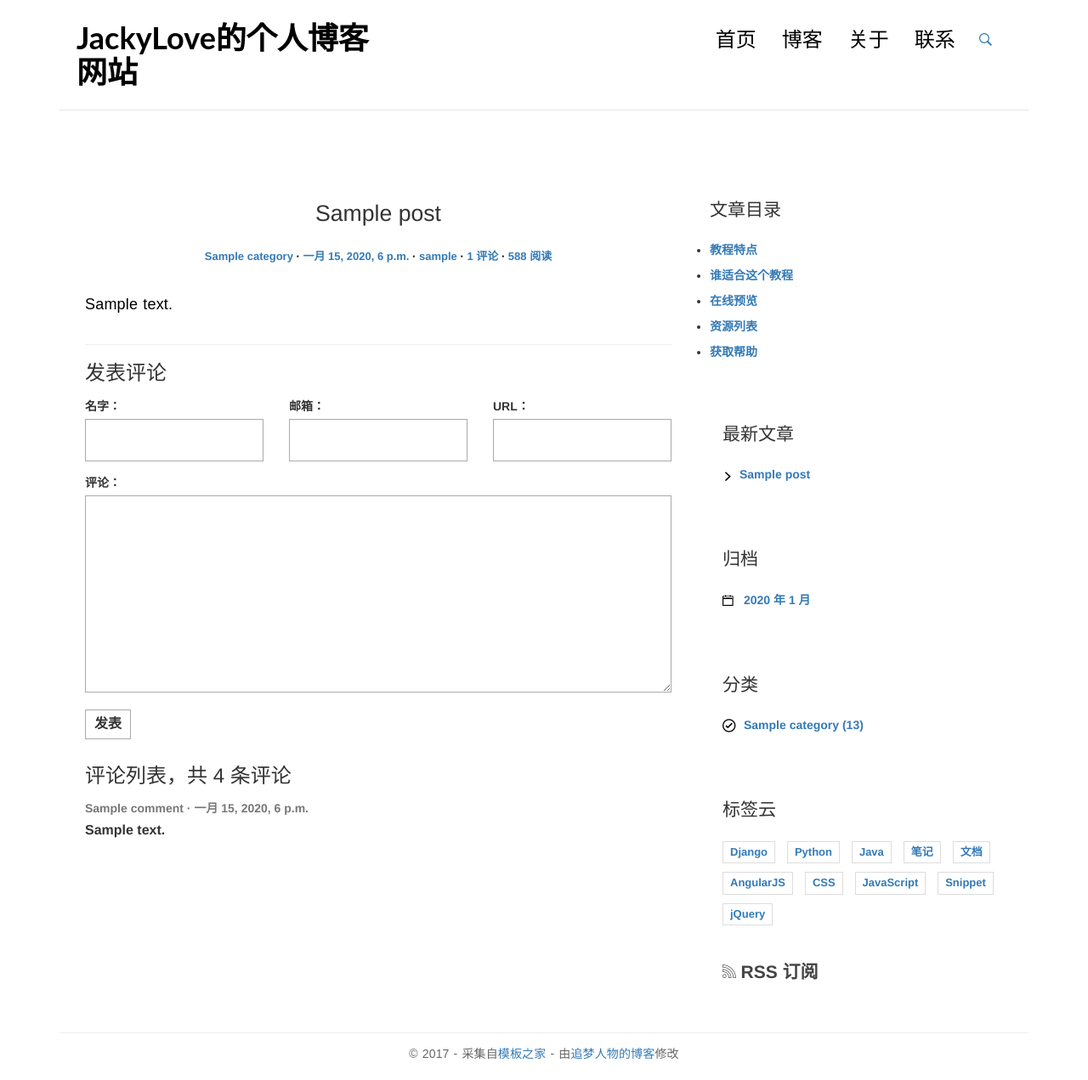
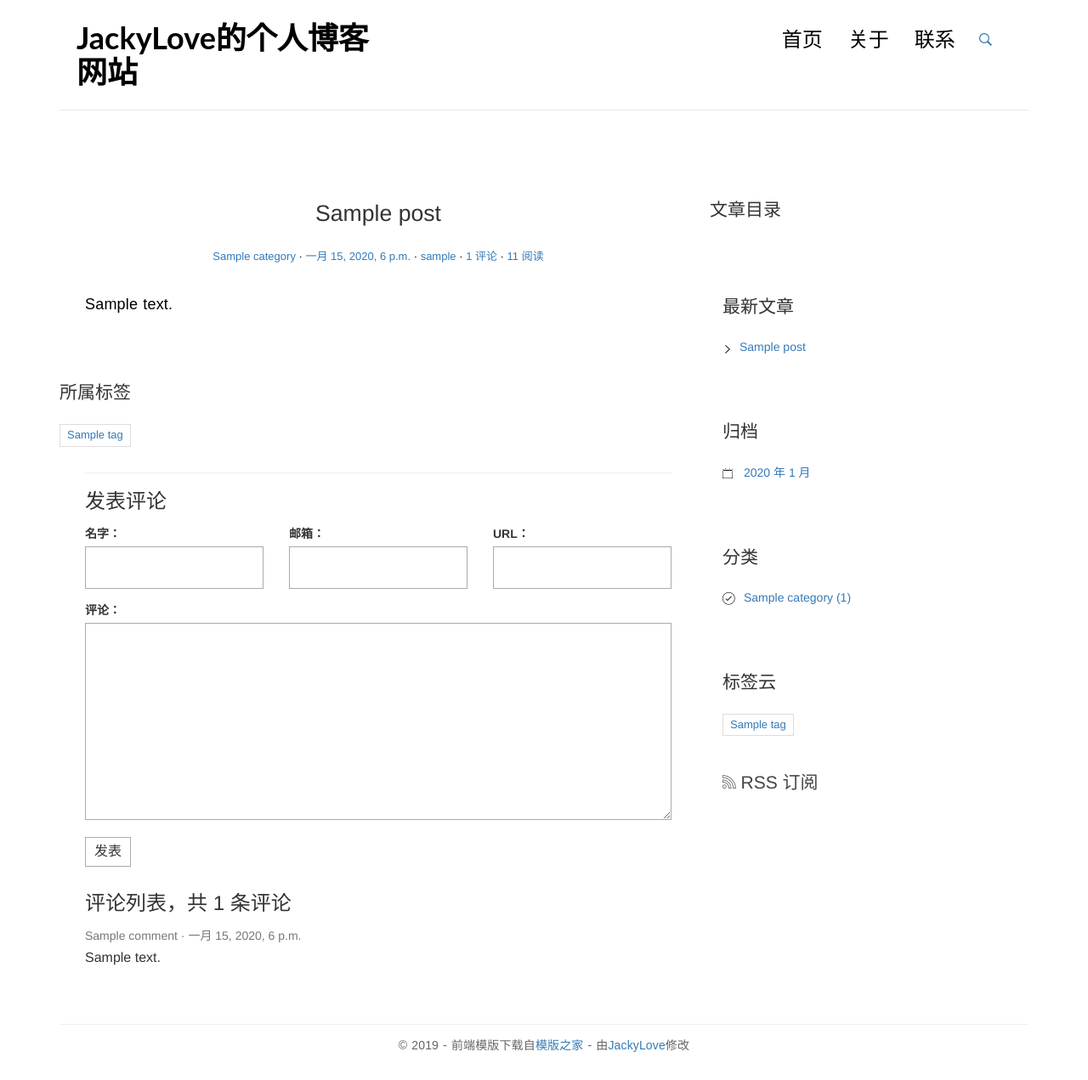
Before and after one commit to jacklov3/Django-blog, a Django app: page /post/1/ in a window 1280 px wide. Shown: the whole page at 85% size. After the commit the page ends 1238 px from the top, so only its background shows below. Run offline with Django 3.2, Linux system fonts and the light colour scheme; tables that the repository leaves empty hold one stand-in row (values such as "Sample post"); some libraries are stand-ins or nearby versions.

Commit message:
完善博客

```diff
--- a/Django_blog/urls.py
+++ b/Django_blog/urls.py
@@ -15,9 +15,11 @@
 """
 from django.contrib import admin
 from django.urls import path,include
+from blog.feeds import AllPostsRssFeed
 
 urlpatterns = [
     path('admin/', admin.site.urls),
     path('',include('blog.urls')),
     path('',include('comments.urls')),
+    path('all/rss/',AllPostsRssFeed(),name='rss'),
 ]
--- a/blog/templates/base.html
+++ b/blog/templates/base.html
@@ -30,7 +30,7 @@
         <div class="row">
             <div class="col-md-4 col-sm-5 col-xs-8">
                 <div class="logo">
-                    <h1><a href="{% url 'blog:index' %}"><b>JackyLove的个人博客网站</a></h1>
+                    <h1><a href="{% url 'blog:index' %}"><b>JackyLove的个人博客网站</b></a></h1>
                 </div>
             </div><!-- col-md-4 -->
             <div class="col-md-8 col-sm-7 col-xs-4">
@@ -43,10 +43,9 @@
 
                     <div class="collapse navbar-collapse" id="bs-example-navbar-collapse-1">
                         <ul class="nav navbar-nav navbar-right">
-                            <li class="cl-effect-11"><a href="index.html" data-hover="首页">首页</a></li>
-                            <li class="cl-effect-11"><a href="full-width.html" data-hover="博客">博客</a></li>
-                            <li class="cl-effect-11"><a href="about.html" data-hover="关于">关于</a></li>
-                            <li class="cl-effect-11"><a href="contact.html" data-hover="联系">联系</a></li>
+                            <li class="cl-effect-11"><a href="{% url 'blog:index' %}" data-hover="首页">首页</a></li>
+                            <li class="cl-effect-11"><a href="{% url 'blog:about' %}" data-hover="关于">关于</a></li>
+                            <li class="cl-effect-11"><a href="{% url 'blog:contact' %}" data-hover="联系">联系</a></li>
                         </ul>
                     </div><!-- /.navbar-collapse -->
                 </nav>
@@ -63,8 +62,8 @@
         </div>
     </header>
 </div>
-<div class="copyrights">Collect from <a href="http://www.cssmoban.com/">网页模板</a></div>
-<div class="copyrights">Modified by <a href="http://zmrenwu.com/">JackyLove的博客</a></div>
+{#<div class="copyrights">Collect from <a href="http://www.cssmoban.com/">网页模板</a></div>#}
+{#<div class="copyrights">Modified by <a href="https://www.jackylove.me/">JackyLove的博客</a></div>#}
 
 <div class="content-body">
     <div class="container">
@@ -109,7 +108,8 @@
                     <ul>
                         {% for category in category_list %}
                         <li>
-                            <a href="{% url 'blog:category' category.pk %}">{{ category.name }} <span class="post-count">(13)</span></a>
+                            <a href="{% url 'blog:category' category.pk %}">{{ category.name }}
+                                <span class="post-count">({{ category.num_posts }})</span></a>
                         </li>
                         {% empty %}
                         暂无分类!
@@ -119,41 +119,19 @@
 
                 <div class="widget widget-tag-cloud">
                     <h3 class="widget-title">标签云</h3>
+                    {% get_tags as tag_list %}
                     <ul>
+                        {% for tag in tag_list %}
                         <li>
-                            <a href="#">Django</a>
+                            <a href="{% url 'blog:tag' tag.pk %}">{{ tag.name }}</a>
                         </li>
-                        <li>
-                            <a href="#">Python</a>
-                        </li>
-                        <li>
-                            <a href="#">Java</a>
-                        </li>
-                        <li>
-                            <a href="#">笔记</a>
-                        </li>
-                        <li>
-                            <a href="#">文档</a>
-                        </li>
-                        <li>
-                            <a href="#">AngularJS</a>
-                        </li>
-                        <li>
-                            <a href="#">CSS</a>
-                        </li>
-                        <li>
-                            <a href="#">JavaScript</a>
-                        </li>
-                        <li>
-                            <a href="#">Snippet</a>
-                        </li>
-                        <li>
-                            <a href="#">jQuery</a>
-                        </li>
+                        {% empty %}
+                        暂时无标签!
+                        {% endfor %}
                     </ul>
                 </div>
                 <div class="rss">
-                    <a href=""><span class="ion-social-rss-outline"></span> RSS 订阅</a>
+                    <a href="{% url 'rss' %}"><span class="ion-social-rss-outline"></span> RSS 订阅</a>
                 </div>
 
             </aside>
@@ -164,9 +142,9 @@
     <div class="container">
         <div class="row">
             <div class="col-md-12">
-                <p class="copyright">&copy 2017 - 采集自<a href="http://www.cssmoban.com/"
-                                                        target="_blank" title="模板之家">模板之家</a>
-                    - 由<a href="http://zmrenwu.com/" title="网页模板" target="_blank">追梦人物的博客</a>修改
+                <p class="copyright">&copy 2019 - 前端模版下载自<a href="http://www.cssmoban.com/"
+                                                        target="_blank" title="模板之家">模版之家</a>
+                    - 由<a href="https://www.jackylove.me" title="JackyLove's个人博客" target="_blank">JackyLove</a>修改
                 </p>
             </div>
         </div>
@@ -178,8 +156,7 @@
     <button type="button" class="overlay-close"><span class="ion-ios-close-empty"></span></button>
     <nav>
         <ul>
-            <li><a href="index.html">首页</a></li>
-            <li><a href="full-width.html">博客</a></li>
+            <li><a href="{% url 'blog:index' %}">首页</a></li>
             <li><a href="about.html">关于</a></li>
             <li><a href="contact.html">联系</a></li>
         </ul>
--- a/blog/templates/blog/detail.html
+++ b/blog/templates/blog/detail.html
@@ -4,18 +4,31 @@
                     <header class="entry-header">
                         <h1 class="entry-title">{{ post.title }}</h1>
                         <div class="entry-meta">
-                            <span class="post-category"><a href="#">{{ post.category.name }}</a></span>
-                            <span class="post-date"><a href="#"><time class="entry-date"
+                            <span class="post-category"><a href="{% url 'blog:category' post.category.pk %}">{{ post.category.name }}</a></span>
+                            <span class="post-date"><a href="{% url 'blog:archives' post.created_time.year post.created_time.month %}"><time class="entry-date"
                                                                       datetime="{{ post.created_time }}">{{ post.created_time }}</time></a></span>
                             <span class="post-author"><a href="#">{{ post.author }}</a></span>
                             <span class="comments-link"><a href="#">{{ post.comment_set.count }} 评论</a></span>
-                            <span class="views-count"><a href="#">588 阅读</a></span>
+                            <span class="views-count"><a href="#">{{ post.views }} 阅读</a></span>
                         </div>
                     </header>
                     <div class="entry-content clearfix">
-                        {{ post.body|safe }}
+                        {{ post.conv_body|safe }}
                     </div>
                 </article>
+                <div class="widget widget-tag-cloud">
+                    <h3 class="widget-title">所属标签</h3>
+                    <ul>
+                    {% for tag in post.tags.all %}
+                        <li>
+                            <a href="{% url 'blog:tag' tag.pk %}">{{ tag.name }}</a>
+                        </li>
+                    {% empty %}
+                        没有所属标签!
+                    {% endfor %}
+                    </ul>
+
+                </div>
                 <section class="comment-area" id="comment-area">
                     <hr>
                     <h3>发表评论</h3>
@@ -46,7 +59,7 @@
                         </div>    <!-- row -->
                     </form>
                     <div class="comment-list-panel">
-                        <h3>评论列表，共 <span>4</span> 条评论</h3>
+                        <h3>评论列表，共 <span>{{ comment_list.count }}</span> 条评论</h3>
                         <ul class="comment-list list-unstyled">
                             {% for comment in comment_list %}
                             <li class="comment-item">
@@ -65,22 +78,6 @@
 {% block toc %}
  <div class="widget widget-content">
                     <h3 class="widget-title">文章目录</h3>
-                    <ul>
-                        <li>
-                            <a href="#">教程特点</a>
-                        </li>
-                        <li>
-                            <a href="#">谁适合这个教程</a>
-                        </li>
-                        <li>
-                            <a href="#">在线预览</a>
-                        </li>
-                        <li>
-                            <a href="#">资源列表</a>
-                        </li>
-                        <li>
-                            <a href="#">获取帮助</a>
-                        </li>
-                    </ul>
+                    {{ post.toc|safe }}
                 </div>
 {% endblock toc %}
--- a/blog/templatetags/blog_tags.py
+++ b/blog/templatetags/blog_tags.py
@@ -1,7 +1,8 @@
 # 自定义模版标签
 
-from blog.models import Post,Category
+from blog.models import Post,Category,Tag
 from django import template
+from django.db.models.aggregates import Count
 register = template.Library()
 
 #自定义获取最新5篇文章的标签
@@ -17,4 +18,9 @@
 #自定义归档标签
 @register.simple_tag
 def get_categories():
-    return Category.objects.all()
+    return Category.objects.annotate(num_posts=Count('post')).filter(num_posts__gt=0)
+
+#自定义标签集合
+@register.simple_tag
+def get_tags():
+    return Tag.objects.annotate(num_posts= Count('post')).filter(num_posts__gt=0)
--- a/blog/urls.py
+++ b/blog/urls.py
@@ -7,13 +7,20 @@
 
 urlpatterns=[
     #主页
-    path('',views.index,name='index'),
-    path('post/',views.index,name='index'),
+    path('',views.IndexView.as_view(),name='index'),
+    path('post/',views.IndexView.as_view(),name='index2'),
     #文章详情页
-    path('post/<int:pk>/',views.detail,name='detail'),
+    path('post/<int:pk>/',views.PostDetailView.as_view(),name='detail'),
     #归档页
-    path('archives/<int:year>/<int:month>',views.archives,name='archives'),
+    path('archives/<int:year>/<int:month>',views.ArchivesView.as_view(),name='archives'),
     #分类页
-    path('category/<int:pk>',views.category,name='category'),
+    path('category/<int:pk>',views.CategoryView.as_view(),name='category'),
+    #标签页
+    path('tag/<int:pk>',views.TagView.as_view(),name='tag'),
+    #关于我
+    path('about/',views.about,name='about'),
+    #联系
+    path('contact/', views.contact, name='contact'),
+
 
 ]
--- a/blog/views.py
+++ b/blog/views.py
@@ -2,47 +2,137 @@
 import markdown
 # Create your views here.
 from django.http import HttpResponse
-from .models import Post,Category
+from .models import Post,Category,Tag
 from comments.forms import CommentForm
+from django.views.generic import ListView,DetailView
+from django.utils.text import slugify
+from markdown.extensions.toc import TocExtension
 
 
-# 返回渲染的博客主页
-def index(request):
-    # 从数据库中查询所有文章并按时间排序
-    post_list = Post.objects.all()
-    return render(request, 'blog/index.html', context={'post_list': post_list})
+#自定义获取全部列表通用视图类
+class IndexView(ListView):
+    model = Post
+    template_name = 'blog/index.html'
+    context_object_name = 'post_list'
+    #分页，每页10篇文章
+    paginate_by = 10
+
+#自定义获取分类列表的视图类，继承IndexView类
+class CategoryView(IndexView):
+    #重写获取的方法
+    def get_queryset(self):
+        cate = get_object_or_404(Category,pk=self.kwargs.get('pk'))
+        return super(CategoryView,self).get_queryset().filter(category=cate)
+
+#自定义获取归档的视图类，依旧继承IndexView类
+class ArchivesView(IndexView):
+    #重写获取的方法
+    def get_queryset(self):
+        year = self.kwargs.get('year')
+        month = self.kwargs.get('month')
+        #这里注意mysql时区的设置
+        return super(ArchivesView,self).get_queryset().filter(created_time__year=year,created_time__month=month)
 
 
-# 返回渲染的文章详情主页
-def detail(request, pk):
-    # 查询是否有该文章
-    post = get_object_or_404(Post, pk=pk)
-    post.body = markdown.markdown(post.body,
-                                  extensions=[
+#自定义标签的视图类
+class TagView(IndexView):
+
+    def get_queryset(self):
+        tag = get_object_or_404(Tag, pk=self.kwargs.get('pk'))
+        return super(TagView,self).get_queryset().filter(tags=tag)
+
+#自定义获取详情的通用视图类
+class PostDetailView(DetailView):
+    model = Post
+    template_name = 'blog/detail.html'
+    context_object_name = 'post'
+
+    #重写get方法
+    def get(self, request, *args, **kwargs):
+        #先调用get方法，才会返回self.object属性
+        response = super(PostDetailView,self).get(request,*args,**kwargs)
+        #文章阅读量增加
+        self.object.increase_views()
+        return response
+
+    #重写该方法，对post的body转化成HTML
+    def get_object(self, queryset=None):
+        post = super(PostDetailView,self).get_object(queryset=None)
+        md = markdown.Markdown(extensions=[
                                       'markdown.extensions.extra',
                                       'markdown.extensions.codehilite',
-                                      'markdown.extensions.toc',
-                                  ]
-                                  )
-    form =CommentForm()
-    comment_list = post.comment_set.all()
-    context = {
-        'post':post,
-        'form':form,
-        'comment_list':comment_list,
-    }
+                                      TocExtension(slugify=slugify),
+                                     ])
 
-    return render(request, 'blog/detail.html', context=context)
 
-#时间归档视图函数
-def archives(request,year,month):
-    #这里遇大坑，MYsql数据库时区的问题，google了才解决
-    post_list = Post.objects.filter(created_time__year=year,created_time__month=month)
-    print(post_list)
-    return render(request,'blog/index.html',context={'post_list': post_list})
+        post.conv_body = md.convert(post.body)
+        post.toc = md.toc
+        return post
 
-#分类页面
-def category(request,pk):
-    cate = get_object_or_404(Category,pk=pk)
-    post_list = Post.objects.filter(category=cate)
-    return render(request,'blog/index.html',context={'post_list': post_list})
+    #重写get_context_data函数,添加评论的数据给模版文件
+    def get_context_data(self, **kwargs):
+        #这一步只获取到了post数据，详情页面还有评论的数据
+        context = super(PostDetailView,self).get_context_data(**kwargs)
+        form = CommentForm()
+        comment_list = self.object.comment_set.all()
+        context.update({
+            'form':form,
+            'comment_list':comment_list
+        })
+        return context
+
+
+
+#关于我页面
+def about(request):
+    return render(request,'blog/about.html')
+
+#联系页面
+def contact(request):
+    return render(request,'blog/contact.html')
+
+
+
+
+#
+# # 返回渲染的博客主页
+# def index(request):
+#     # 从数据库中查询所有文章并按时间排序
+#     post_list = Post.objects.all()
+#     return render(request, 'blog/index.html', context={'post_list': post_list})
+#
+#
+# # 返回渲染的文章详情主页
+# def detail(request, pk):
+#     # 查询是否有该文章
+#     post = get_object_or_404(Post, pk=pk)
+#     #增加阅读量
+#     post.increase_views()
+#     post.body = markdown.markdown(post.body,
+#                                   extensions=[
+#                                       'markdown.extensions.extra',
+#                                       'markdown.extensions.codehilite',
+#                                       'markdown.extensions.toc',
+#                                   ]
+#                                   )
+#     form =CommentForm()
+#     comment_list = post.comment_set.all()
+#     context = {
+#         'post':post,
+#         'form':form,
+#         'comment_list':comment_list,
+#     }
+#
+#     return render(request, 'blog/detail.html', context=context)
+#
+# #时间归档视图函数
+# def archives(request,year,month):
+#     #这里遇大坑，MYsql数据库时区的问题，google了才解决
+#     post_list = Post.objects.filter(created_time__year=year,created_time__month=month)
+#     return render(request,'blog/index.html',context={'post_list': post_list})
+#
+# #分类页面
+# def category(request,pk):
+#     cate = get_object_or_404(Category,pk=pk)
+#     post_list = Post.objects.filter(category=cate)
+#     return render(request,'blog/index.html',context={'post_list': post_list})
```
Also changed, not shown: blog/feeds.py (added, +20 -0 lines), blog/models.py (+24 -1 lines), blog/templates/blog/about.html (added, +15 -0 lines), blog/templates/blog/contact.html (added, +7 -0 lines), blog/templates/blog/index.html (+13 -21 lines), blog/migrations/0002_auto_20190602_1753.py (added), blog/static/blog/favicon.ico (added).
